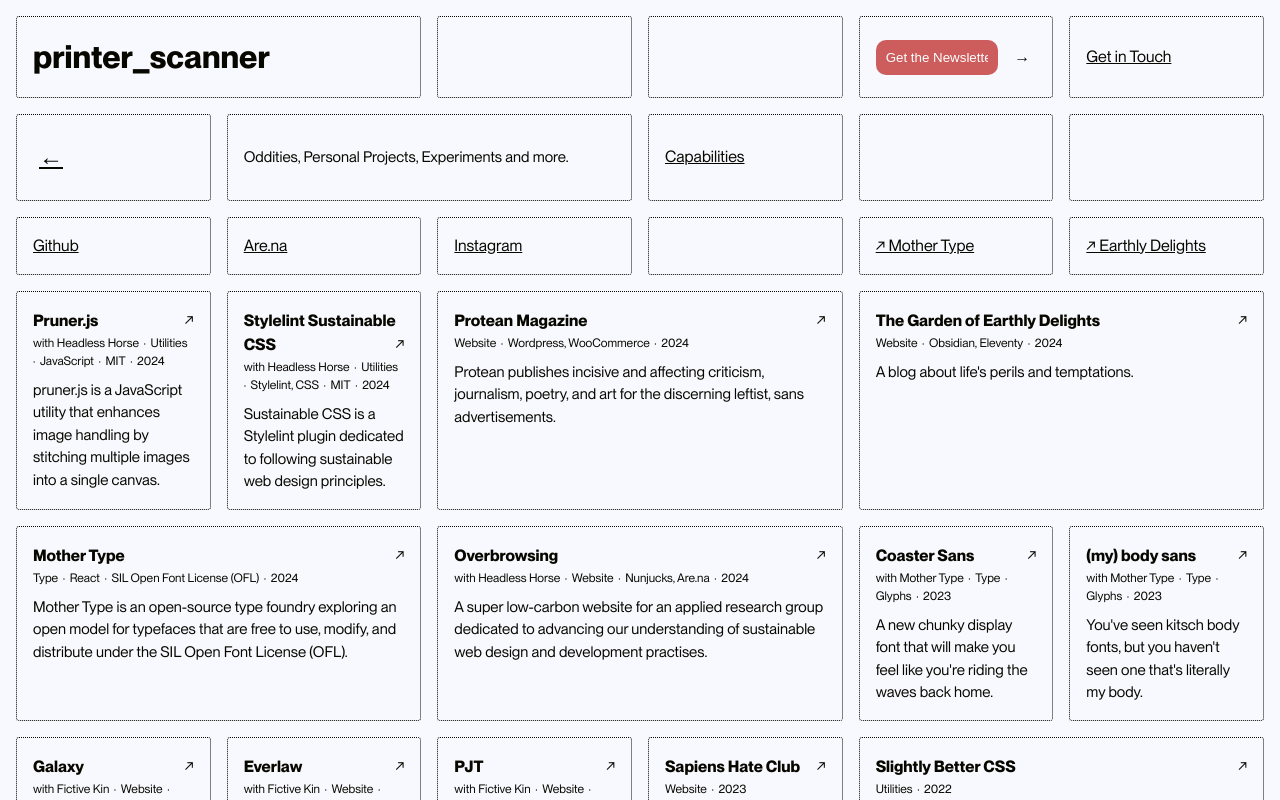
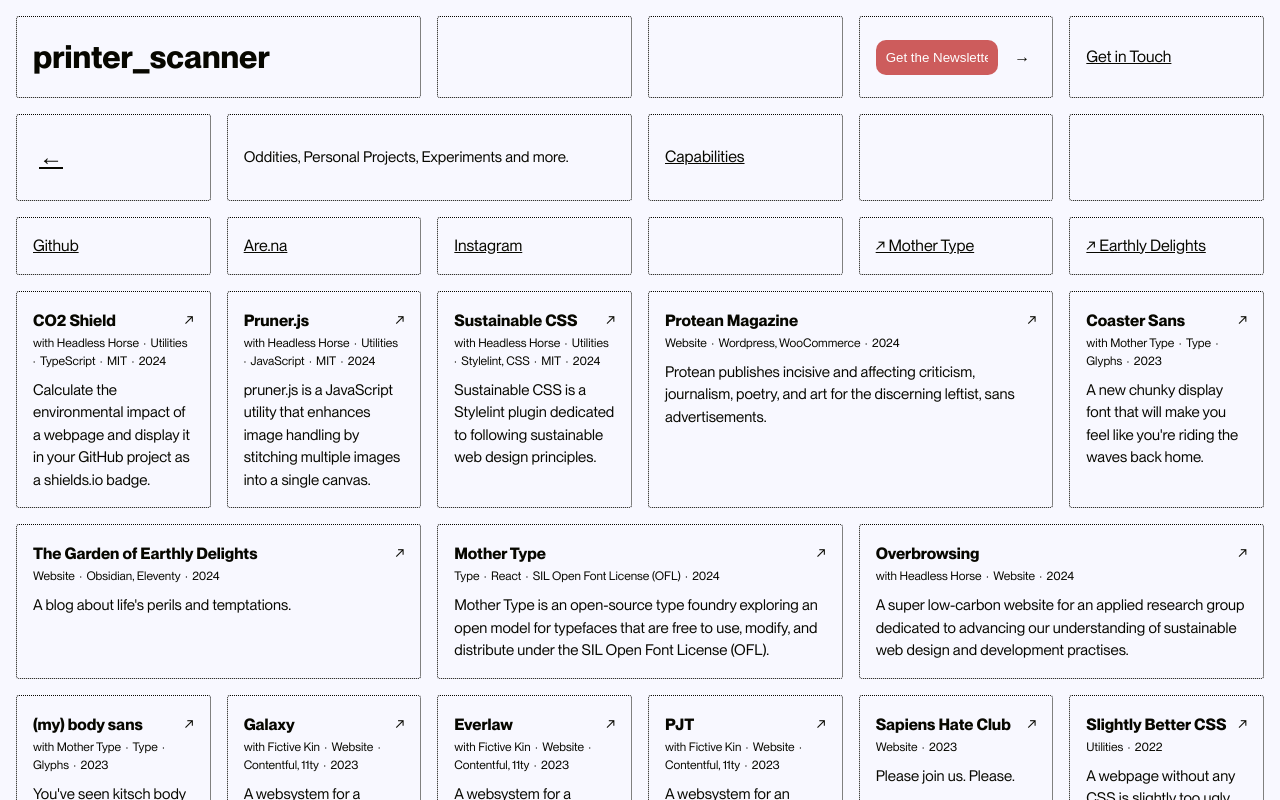
Before and after one commit to printerscanner/printer_scanner, a React (Vite) app: page /archive in a window 1280 px wide. Shown: the top 800 px of the page. Built offline with nearby package versions, Linux system fonts and the light colour scheme.

Commit message:
Update api.js

```diff
--- a/src/data/api.js
+++ b/src/data/api.js
@@ -1,6 +1,17 @@
-
-
 const data = {
+  "co2-shield": {
+    title: "CO2 Shield",
+    collaborators: "Headless Horse",
+    collaboratorsUrl: "https://headless.horse",
+    category: "Utilities",
+    software: "TypeScript",
+    role: "Development",
+    license: "MIT",
+    year: "2024",
+    source: "https://github.com/overbrowsing/pruner",
+    description:
+      "Calculate the environmental impact of a webpage and display it in your GitHub project as a shields.io badge. ",
+  },
   "pruner-js": {
     title: "Pruner.js",
     collaborators: "Headless Horse",
@@ -11,11 +22,13 @@
     license: "MIT",
     year: "2024",
     source: "https://github.com/overbrowsing/pruner",
-		description: "pruner.js is a JavaScript utility that enhances image handling by stitching multiple images into a single canvas. ",
-		descriptionContinued: "It works by dividing large images into smaller tiles and only loading the necessary tiles based on the viewport size. This approach not only reduces the total amount of data transferred but also improves performance by ensuring that only visible parts of the image are processed. By minimising data transfer and leveraging efficient image management, pruner.js accelerates loading times and supports sustainable web design practices."
+    description:
+      "pruner.js is a JavaScript utility that enhances image handling by stitching multiple images into a single canvas. ",
+    descriptionContinued:
+      "It works by dividing large images into smaller tiles and only loading the necessary tiles based on the viewport size. This approach not only reduces the total amount of data transferred but also improves performance by ensuring that only visible parts of the image are processed. By minimising data transfer and leveraging efficient image management, pruner.js accelerates loading times and supports sustainable web design practices.",
   },
   "stylelint-sustainable-css": {
-		title: "Stylelint Sustainable CSS",
+    title: "Sustainable CSS",
     collaborators: "Headless Horse",
     collaboratorsUrl: "https://headless.horse",
     category: "Utilities",
@@ -24,7 +37,8 @@
     license: "MIT",
     year: "2024",
     source: "https://github.com/overbrowsing/stylelint-sustainable-css#readme",
-		description: "Sustainable CSS is a Stylelint plugin dedicated to following sustainable web design principles."
+    description:
+      "Sustainable CSS is a Stylelint plugin dedicated to following sustainable web design principles.",
   },
   "protean-magazine": {
     title: "Protean Magazine",
@@ -34,7 +48,8 @@
     featured: "TRUE",
     year: "2024",
     source: "https://proteanmag.com",
-		description: "Protean publishes incisive and affecting criticism, journalism, poetry, and art for the discerning leftist, sans advertisements."
+    description:
+      "Protean publishes incisive and affecting criticism, journalism, poetry, and art for the discerning leftist, sans advertisements.",
   },
   "the-garden-of-earthly-delights": {
     title: "The Garden of Earthly Delights",
@@ -43,7 +58,7 @@
     featured: "TRUE",
     year: "2024",
     source: "https://earthly-delights.net",
-		description: "A blog about life's perils and temptations."
+    description: "A blog about life's perils and temptations.",
   },
   "mother-type": {
     title: "Mother Type",
@@ -53,18 +68,19 @@
     featured: "TRUE",
     year: "2024",
     source: "https://mother-type.de",
-		description: "Mother Type is an open-source type foundry exploring an open model for typefaces that are free to use, modify, and distribute under the SIL Open Font License (OFL)."
+    description:
+      "Mother Type is an open-source type foundry exploring an open model for typefaces that are free to use, modify, and distribute under the SIL Open Font License (OFL).",
   },
-	"overbrowsing": {
+  overbrowsing: {
     title: "Overbrowsing",
     collaborators: "Headless Horse",
     collaboratorsUrl: "https://headless.horse",
     category: "Website",
-		software: "Nunjucks, Are.na",
     featured: "TRUE",
     year: "2024",
     source: "https://overbrowsing.com",
-		description: "A super low-carbon website for an applied research group dedicated to advancing our understanding of sustainable web design and development practises.",
+    description:
+      "A super low-carbon website for an applied research group dedicated to advancing our understanding of sustainable web design and development practises.",
   },
   "coaster-sans": {
     title: "Coaster Sans",
@@ -74,7 +90,8 @@
     software: "Glyphs",
     year: "2023",
     source: "https://mother-type.de/fonts/coaster-sans",
-		description: "A new chunky display font that will make you feel like you're riding the waves back home."
+    description:
+      "A new chunky display font that will make you feel like you're riding the waves back home.",
   },
   "my-body-sans": {
     title: "(my) body sans",
@@ -84,9 +101,10 @@
     software: "Glyphs",
     year: "2023",
     source: "https://mother-type.de/fonts/body-sans",
-		description: "You've seen kitsch body fonts, but you haven't seen one that's literally my body."
+    description:
+      "You've seen kitsch body fonts, but you haven't seen one that's literally my body.",
   },
-	"galaxy": {
+  galaxy: {
     title: "Galaxy",
     collaborators: "Fictive Kin",
     collaboratorsUrl: "https://fictivekin.com",
@@ -94,9 +112,9 @@
     software: "Contentful, 11ty",
     year: "2023",
     source: "https://galaxy.com/",
-		description: "A websystem for a cryptocurrency investment firm."
+    description: "A websystem for a cryptocurrency investment firm.",
   },
-	"everlaw": {
+  everlaw: {
     title: "Everlaw",
     collaborators: "Fictive Kin",
     collaboratorsUrl: "https://fictivekin.com",
@@ -104,9 +122,10 @@
     software: "Contentful, 11ty",
     year: "2023",
     source: "https://everlaw.com/",
-		description: "A websystem for a platform for document analysis for law firms, government, and corporations."
+    description:
+      "A websystem for a platform for document analysis for law firms, government, and corporations.",
   },
-	"pjt": {
+  pjt: {
     title: "PJT",
     collaborators: "Fictive Kin",
     collaboratorsUrl: "https://fictivekin.com",
@@ -114,24 +133,24 @@
     software: "Contentful, 11ty",
     year: "2023",
     source: "https://pjtpartners.com/",
-		description: "A websystem for an advisory-focused investment bank."
+    description: "A websystem for an advisory-focused investment bank.",
   },
   "sapiens-hate-club": {
     title: "Sapiens Hate Club",
     category: "Website",
     year: "2023",
     source: "https://sapienshate.club",
-		description: "Please join us. Please."
+    description: "Please join us. Please.",
   },
 
   "slightly-better-css": {
     title: "Slightly Better CSS",
     category: "Utilities",
-		featured: "TRUE",
     year: "2022",
     source: "https://github.com/printerscanner/slightly-better-css",
-		description: "A webpage without any CSS is slightly too ugly, libraries like Bootstrap are way too heavy."
-	}
+    description:
+      "A webpage without any CSS is slightly too ugly, libraries like Bootstrap are way too heavy.",
+  },
 };
 
 export default data;
```
Lines whose indentation alone changed are shown as unchanged.
